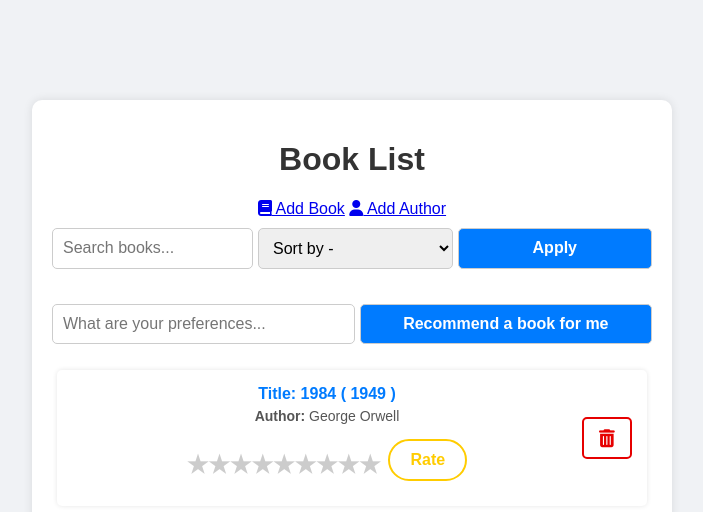
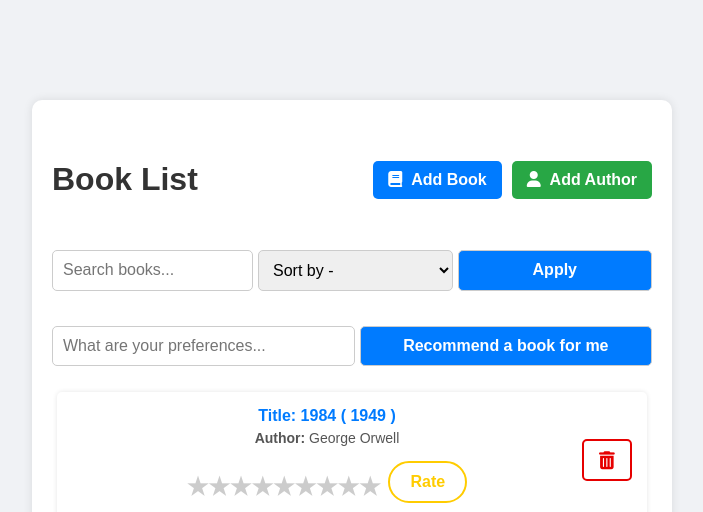
Before and after one commit to tech-girl-sa/BookAlchemy, a Flask app: page / in a window 1280 px wide. Shown: the top 512 px of the page, without its empty margins (288-991 px from the left). Run offline with Flask 3, Linux system fonts and the light colour scheme.

Commit message:
add buttons to add book and author in the home page

```diff
--- a/static/css/styles.css
+++ b/static/css/styles.css
@@ -246,3 +246,41 @@ input[type="radio"]:checked + label.star{
     outline: none;
     box-shadow: 0 0 5px #ffcc00; /* Glow effect when focused */
 }
+
+.home-header {
+    display: flex;
+    justify-content: space-between;
+    align-items: center;
+    padding: 20px 0px
+}
+
+.action-buttons {
+    display: flex;
+    gap: 10px;
+}
+
+.btn {
+    text-decoration: none;
+    padding: 10px 15px;
+    font-size: 16px;
+    border-radius: 5px;
+    transition: 0.3s ease-in-out;
+    font-weight: bold;
+}
+
+.add-book-btn {
+    background-color: #007bff;
+    color: white;
+}
+
+.add-author-btn {
+    background-color: #28a745;
+    color: white;
+}
+
+.btn:hover {
+    opacity: 0.8;
+}
+.btn i {
+margin-right: 5px;
+}
```
